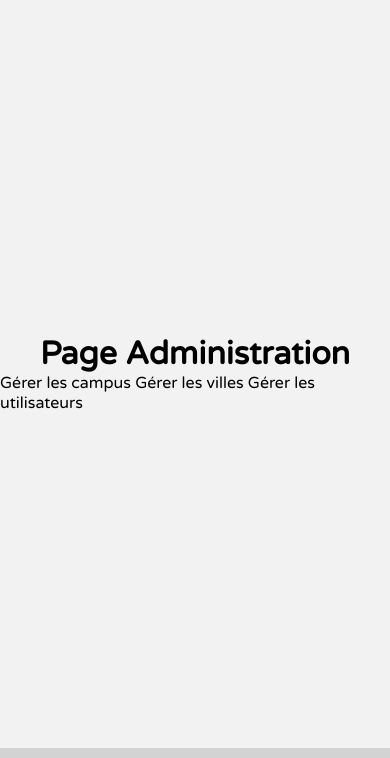
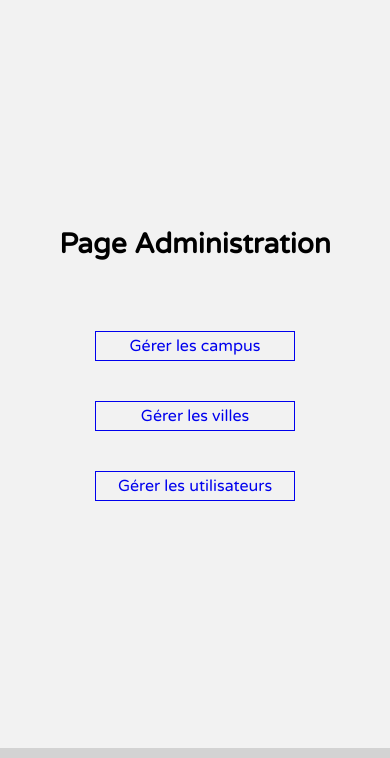
Before and after one commit to akam731/sortir.com, a Symfony app: template templates/admin/index.html.twig in a window 390 px wide. Shown: the part 59-817 px from the top of the page. Run offline with Twig, Linux system fonts and the light colour scheme; the template is opened without the code that fills it, so the values that code supplies are empty; some libraries are stand-ins or nearby versions.

Commit message:
Création Création du css pour la pâge d'accueil admin ainsi que de son responsive.

```diff
--- /dev/null
+++ b/public/css/admin/home.css
@@ -0,0 +1,30 @@
+section{
+    margin: 50px 0 0 0;
+}
+section > a{
+    display: inline-flex;
+    width: 200px;
+    height: 30px;
+    text-decoration: none;
+    border: 1px solid #0000EE;
+    justify-content: center;
+    align-items: center;
+    margin: 20px;
+}
+section > a:hover{
+    background: #0000EE;
+    color: #ffffff;
+}
+
+@media screen and (max-width: 750px){
+
+    section{
+        display: flex;
+        flex-direction: column;
+    }
+
+    h1{
+        font-size: 28px;
+    }
+
+}
--- a/templates/admin/index.html.twig
+++ b/templates/admin/index.html.twig
@@ -3,18 +3,20 @@
 {% block title %}Hello AdminController!{% endblock %}
 
 {% block head %}
+    <link rel="stylesheet" href="{{ asset('css/admin/home.css') }}">
 {% endblock %}
 
 {% block body %}
 
     <h1>Page Administration</h1>
 
-    <div>
+    <section>
 
-        <a>Gérer les campus</a>
-        <a>Gérer les villes</a>
-        <a>Gérer les utilisateurs</a>
+        <a href="#">Gérer les campus</a>
+        <a href="#">Gérer les villes</a>
+        <a href="#">Gérer les utilisateurs</a>
 
-    </div>
+
+    </section>
 
 {% endblock %}
```
